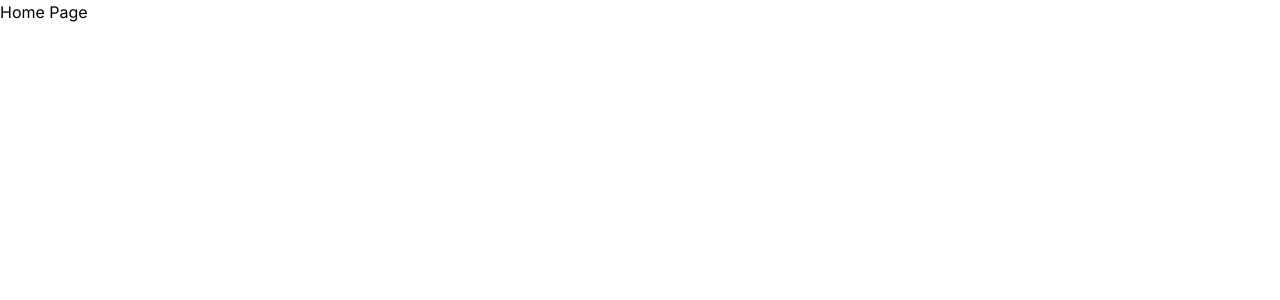
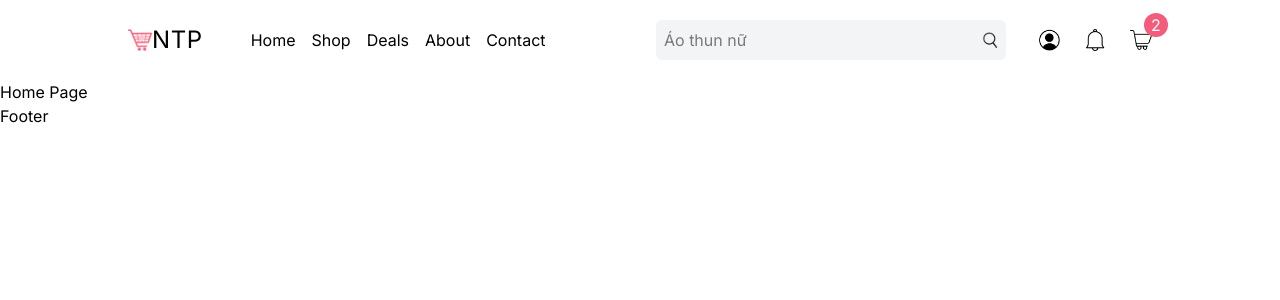
Before and after one commit to ntp-bi/NTP_E-Commerce_NextJS, a Next.js app: page / in a window 1280 px wide. Shown: the top 300 px of the page. Built offline with nearby package versions, Linux system fonts and the light colour scheme.

Commit message:
add: Navbar

```diff
--- a/app/layout.tsx
+++ b/app/layout.tsx
@@ -1,6 +1,8 @@
 import type { Metadata } from "next";
 import { Inter } from "next/font/google";
 import "./globals.css";
+import Navbar from "@/components/Navbar";
+import Footer from "@/components/Footer";
 
 const inter = Inter({ subsets: ["latin"] });
 
@@ -16,7 +18,11 @@
 }>) {
     return (
         <html lang="en">
-            <body className={`${inter.className} antialiased`}>{children}</body>
+            <body className={`${inter.className} antialiased`}>
+                <Navbar />
+                {children}
+                <Footer />
+            </body>
         </html>
     );
 }
--- /dev/null
+++ b/components/CartModal.tsx
@@ -0,0 +1,7 @@
+const CartModal = () => {
+    return (
+        <div className="">Cart Modal</div>
+    )
+}
+
+export default CartModal;
--- /dev/null
+++ b/components/Footer.tsx
@@ -0,0 +1,5 @@
+const Footer = () => {
+  return <div>Footer</div>;
+};
+
+export default Footer;
--- /dev/null
+++ b/components/Menu.tsx
@@ -0,0 +1,37 @@
+"use client";
+
+import Image from "next/image";
+import Link from "next/link";
+import { useState } from "react";
+
+const Menu = () => {
+    const [open, setOpen] = useState(false);
+
+    return (
+        <div>
+            <Image
+                src="/menu.png"
+                alt="Menu"
+                height={28}
+                width={28}
+                className="cursor-pointer"
+                onClick={() => setOpen((prev) => !prev)}
+            />
+            {open && (
+                <div
+                    className="absolute bg-black text-white left-0 top-20 w-full h-[calc(100vh-80px)] flex flex-col items-center justify-center gap-8 text-xl z-10"
+                    onClick={() => setOpen((prev) => !prev)}
+                >
+                    <Link href="/">Home</Link>
+                    <Link href="/">Shop</Link>
+                    <Link href="/">Deals</Link>
+                    <Link href="/">Contact</Link>
+                    <Link href="/">Logout</Link>
+                    <Link href="/">Cart(1)</Link>
+                </div>
+            )}
+        </div>
+    );
+};
+
+export default Menu;
--- /dev/null
+++ b/components/NavIcons.tsx
@@ -0,0 +1,65 @@
+"use client";
+
+import Image from "next/image";
+import Link from "next/link";
+import { useRouter } from "next/navigation";
+import { useState } from "react";
+import CartModal from "./CartModal";
+
+const NavIcons = () => {
+    const [isProfileOpen, setIsProfileOpen] = useState(false);
+    const [isCartOpen, setIsCartOpen] = useState(false);
+
+    const router = useRouter();
+
+    // TEMPORARY
+    const isLoggedIn = true;
+
+    const handleProfile = () => {
+        if (!isLoggedIn) {
+            router.push("/login");
+        } else {
+            setIsProfileOpen((prev) => !prev);
+        }
+    };
+
+    const handleCart = () => {
+        setIsCartOpen((prev) => !prev);
+    };
+
+    return (
+        <div className="flex items-center gap-4 xl:gap-6 relative">
+            <Image
+                src="/profile.png"
+                alt="Image"
+                width={22}
+                height={22}
+                className="cursor-pointer"
+                onClick={handleProfile}
+            />
+            {isProfileOpen && (
+                <div className="absolute p-4 rounded-md top-12 left-0 bg-white text-sm shadow-[0_3px_10px_rgb(0,0,0,0.2)] z-20">
+                    <Link href="/profile">Profile</Link>
+                    <div className="mt-2 cursor-pointer">Logout</div>
+                </div>
+            )}
+
+            <Image
+                src="/notification.png"
+                alt=""
+                width={22}
+                height={22}
+                className="cursor-pointer"
+            />
+            <div className="relative cursor-pointer" onClick={handleCart}>
+                <Image src="/cart.png" alt="Cart" width={22} height={22} />
+                <div className="absolute -top-4 -right-4 w-6 h-6 bg-[#F35C7A] rounded-full text-white flex justify-center items-center">
+                    2
+                </div>
+            </div>
+            {isCartOpen && <CartModal />}
+        </div>
+    );
+};
+
+export default NavIcons;
--- /dev/null
+++ b/components/Navbar.tsx
@@ -0,0 +1,44 @@
+import Link from "next/link";
+import Menu from "./Menu";
+import Image from "next/image";
+import SearchBar from "./SearchBar";
+import NavIcons from "./NavIcons";
+
+const Navbar = () => {
+    return (
+        <div className="h-20 px-4 md:px-8 lg:px-16 xl:px-32 2xl:px-64 relative">
+            {/* MOBILE */}
+            <div className="h-full flex items-center justify-between md:hidden">
+                <Link href="/">
+                    <div className="text-2xl tracking-wide">NTP</div>
+                </Link>
+                <Menu />
+            </div>
+
+            {/* BIGGER SCREENS */}
+            <div className="hidden md:flex items-center justify-between h-full gap-8">
+                {/* LEFT */}
+                <div className="w-1/3 xl:w-1/2 flex items-center gap-12">
+                    <Link href="/" className="flex items-center justify-center">
+                        <Image src="/logo.png" alt="" width={24} height={24} />
+                        <div className="text-2xl tracking-wide">NTP</div>
+                    </Link>
+                    <div className="hidden xl:flex gap-4">
+                        <Link href="/">Home</Link>
+                        <Link href="/">Shop</Link>
+                        <Link href="/">Deals</Link>
+                        <Link href="/">About</Link>
+                        <Link href="/">Contact</Link>
+                    </div>
+                </div>
+                {/* RIGHT */}
+                <div className="w-2/3 xl:w-1/2 flex items-center justify-between gap-8">
+                    <SearchBar />
+                    <NavIcons />
+                </div>
+            </div>
+        </div>
+    );
+};
+
+export default Navbar;
--- /dev/null
+++ b/components/SearchBar.tsx
@@ -0,0 +1,98 @@
+"use client";
+
+import Image from "next/image";
+import { useRouter } from "next/navigation";
+import React, { useEffect, useRef, useState } from "react";
+
+const SearchBar = () => {
+    const router = useRouter();
+
+    const [inputValue, setInputValue] = useState("");
+    const [display, setDisplay] = useState("");
+    const [isFocused, setIsFocused] = useState(false);
+
+    const suggestions = ["Áo thun nam", "Áo thun nữ", "Quần jean", "Váy mùa hè"];
+
+    const typingSpeed = 80;
+    const deletingSpeed = 40;
+    const holdDelay = 3000;
+    const timerRef = useRef<number | null>(null);
+
+    useEffect(() => {
+        if (isFocused || inputValue) {
+            setDisplay("");
+            return;
+        }
+
+        let suggestionIndex = 0;
+        let charIndex = 0;
+        let deleting = false;
+
+        const run = () => {
+            const current = suggestions[suggestionIndex];
+            if (!deleting) {
+                // type
+                setDisplay(current.slice(0, charIndex + 1));
+                charIndex += 1;
+                if (charIndex === current.length) {
+                    deleting = true;
+                    timerRef.current = window.setTimeout(run, holdDelay);
+                } else {
+                    timerRef.current = window.setTimeout(run, typingSpeed);
+                }
+            } else {
+                // delete
+                setDisplay(current.slice(0, charIndex - 1));
+                charIndex -= 1;
+                if (charIndex === 0) {
+                    deleting = false;
+                    suggestionIndex = (suggestionIndex + 1) % suggestions.length;
+                    timerRef.current = window.setTimeout(run, typingSpeed);
+                } else {
+                    timerRef.current = window.setTimeout(run, deletingSpeed);
+                }
+            }
+        };
+
+        run();
+
+        return () => {
+            if (timerRef.current) {
+                clearTimeout(timerRef.current);
+            }
+        };
+    }, [isFocused, inputValue]);
+
+    const handleSearch = (e: React.FormEvent<HTMLFormElement>) => {
+        e.preventDefault();
+        const name = inputValue.trim();
+
+        if (name) {
+            router.push(`/list/name=${encodeURIComponent(name)}`);
+        }
+    };
+
+    return (
+        <form
+            className="flex items-center justify-between gap-4 bg-gray-100 p-2 rounded-md flex-1"
+            onSubmit={handleSearch}
+        >
+            <input
+                type="text"
+                name="name"
+                value={inputValue}
+                onChange={(e) => setInputValue(e.target.value)}
+                onFocus={() => setIsFocused(true)}
+                onBlur={() => setIsFocused(false)}
+                placeholder={inputValue ? inputValue : display || "Tìm sản phẩm, ví dụ: áo thun"}
+                aria-label="Search products"
+                className="flex-1 outline-none bg-transparent"
+            />
+            <button type="submit" className="cursor-pointer" aria-label="Search">
+                <Image src="/search.png" alt="Search" width={16} height={16} />
+            </button>
+        </form>
+    );
+};
+
+export default SearchBar;
```
Also changed, not shown: tailwind.config.js (indentation only).
